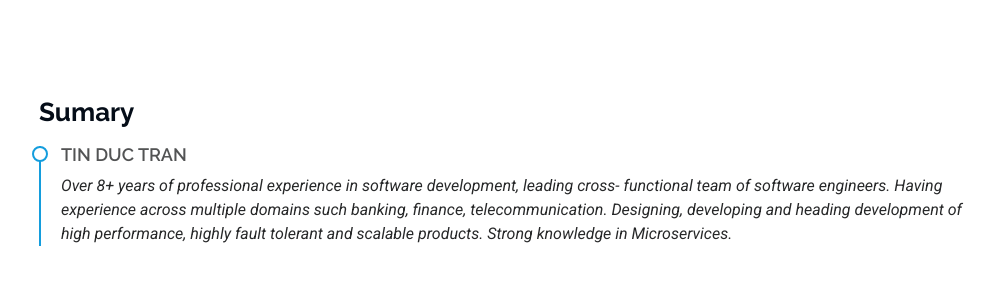
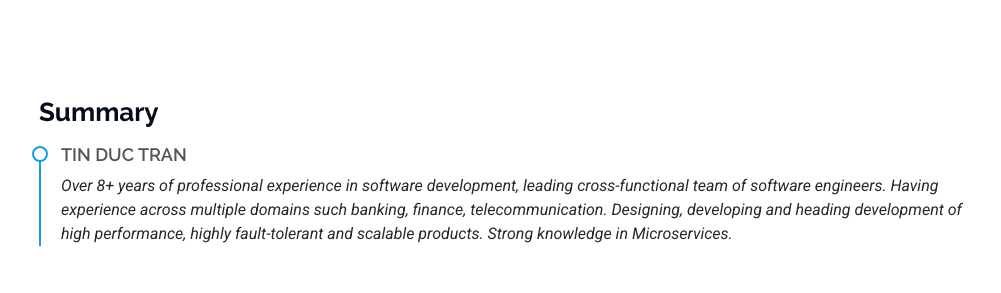
Before and after one commit to tdtin95/tdtin95, a plain HTML site: page index.html in a window 1280 px wide. Shown: the part 2192-2485 px from the top of the page, without its empty margins (273-1274 px from the left). Drawn offline with Linux system fonts and the light colour scheme.

Commit message:
fix typo

```diff
--- a/index.html
+++ b/index.html
@@ -218,14 +218,14 @@
             <div class="row">
 
                 <div class="container section-title aos-init aos-animate" data-aos="fade-up" data-aos-delay="100">
-                    <h3 class="resume-title">Sumary</h3>
+                    <h3 class="resume-title">Summary</h3>
 
                     <div class="resume-item pb-0">
                         <h4>Tin Duc Tran</h4>
-                        <p><em>Over 8+ years of professional experience in software development, leading cross-
-                            functional team of software engineers. Having experience across multiple domains such
+                        <p><em>Over 8+ years of professional experience in software development, leading
+                            cross-functional team of software engineers. Having experience across multiple domains such
                             banking, finance, telecommunication. Designing, developing and heading development of high
-                            performance, highly fault tolerant and scalable products. Strong knowledge in
+                            performance, highly fault-tolerant and scalable products. Strong knowledge in
                             Microservices.</em></p>
                     </div><!-- Edn Resume Item -->
 
@@ -373,7 +373,9 @@
                             <h5>Jul 2021 - Jun 2022</h5>
                             <h6> Personal Cards :</h6>
                             <ul>
-                                <li>Working on cloud-based card systems supporting NAB issued credit card accounts that serves <b>1.6 millions</b> onboarding customer per year with thousands transactions per second.
+                                <li>Working on cloud-based card systems supporting NAB issued credit card accounts that
+                                    serves <b>1.6 millions</b> onboarding customer per year with thousands transactions
+                                    per second.
                                 </li>
                                 <li>Integrate card microservices to FIS, Applepay, Google Pay....</li>
                             </ul>
@@ -389,7 +391,8 @@
                             <h5>Nov 2016 - July 2021</h5>
                             <h6> Fintech :</h6>
                             <ul>
-                                <li>Building a multi-tenancy core banking platform for many banks in Switzerland using Microservices architecture that serves <b>1000+ onboarding accounts per days</b>...
+                                <li>Building a multi-tenancy core banking platform for many banks in Switzerland using
+                                    Microservices architecture that serves <b>1000+ onboarding accounts per days</b>...
                                 </li>
                                 <li>Speed up open banking process from 7 days to <b>15 minutes.</b></li>
                             </ul>
```
